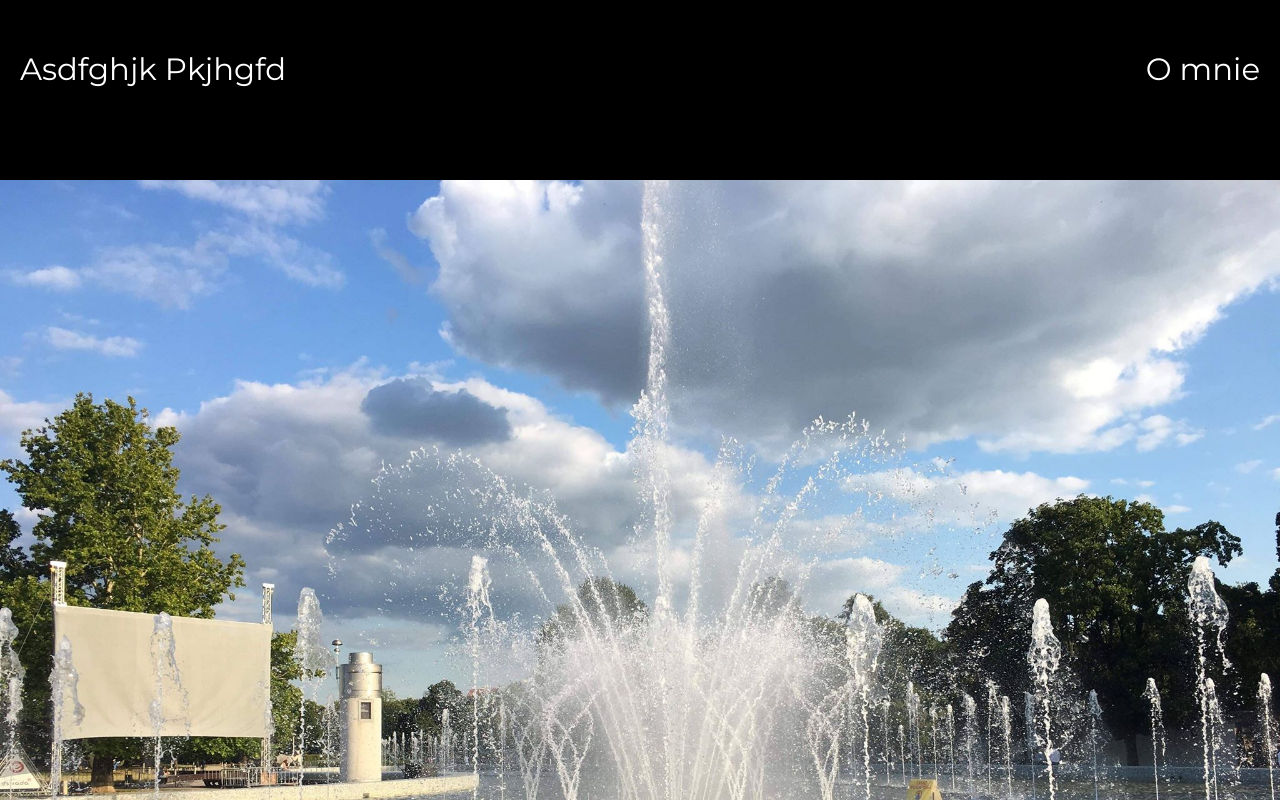
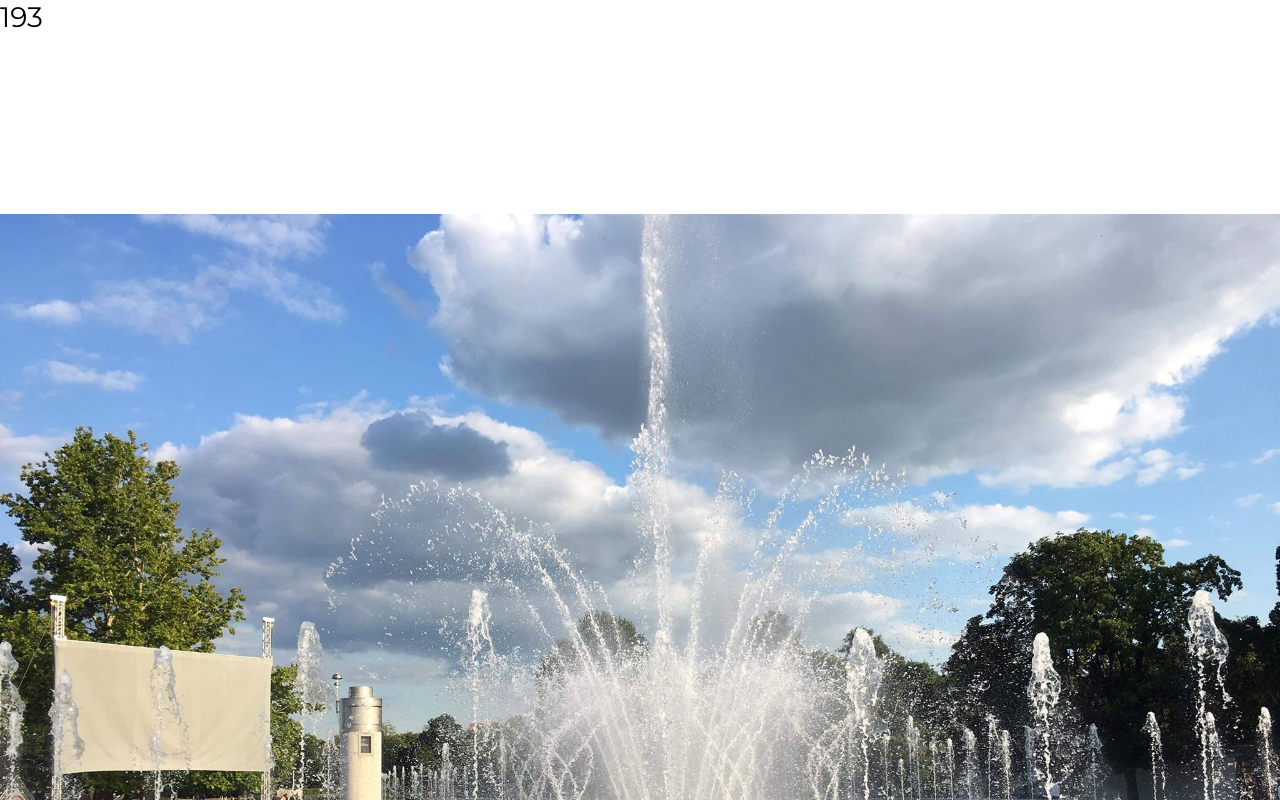
Before and after one commit to Adaxelx/photo-gallery-page, a React (Create React App) app: page / in a window 1280 px wide. Shown: the top 800 px of the page. Built offline with nearby package versions, Linux system fonts and the light colour scheme.

Commit message:
fix change between components + add data

```diff
--- a/src/App.js
+++ b/src/App.js
@@ -7,20 +7,58 @@ import { BrowserRouter as Router, Switch, Route } from 'react-router-dom';
 import Nav from './components/Nav';
 import Loading from './components/Loading';
 import Home from './templates/Home';
+import Gallery from './components/Gallery';
 
-const App = () => {
+import img from './images/WWa/fontanna.jpg';
+
+class App extends React.Component {
+  data = [
+    {
+      title: 'Warszawa - Wisła',
+      images: [{ src: img, description: 'Park fontann' }],
+      path: '/articles/WWa',
+      nextArt: {
+        title: 'Bielsko Podlaski zachód',
+        subtitle: 'Spokojny dzień w domu',
+        img: '',
+        date: '19.07.2019r.',
+      },
+    },
+  ];
+
+  state = {
+    loaded: false,
+  };
+
+  componentDidMount() {
+    setTimeout(() => this.setState({ loaded: true }), 3000);
+  }
+
+  render() {
+    const { loaded } = this.state;
+    const { data } = this;
+    const routes = data.map(art => (
+      <Route
+        key={art.path}
+        path={art.path}
+        exact
+        render={() => <Gallery title={art.title} images={art.images} nextArt={art.nextArt} />}
+      />
+    ));
     return (
       <ThemeProvider theme={theme}>
         <Router>
           <GlobalStyle />
-        <Nav />
+          <Nav loaded={loaded} />
           <Loading />
           <Switch>
-          <Route path="/" exact component={Home} />
+            <Route path="/" exact render={() => <Home loaded={loaded} />} />
+            {routes}
           </Switch>
         </Router>
       </ThemeProvider>
     );
-};
+  }
+}
 
 export default App;
--- a/src/components/Nav.js
+++ b/src/components/Nav.js
@@ -20,7 +20,7 @@ const StyledLink = styled(Link)`
   font-size: ${({ theme }) => theme.fontSize.m};
 `;
 
-const Home = () => {
+const Nav = ({ loaded }) => {
   const logo = React.createRef();
   const animate = () => {
     const tl = new TimelineMax();
@@ -42,9 +42,9 @@ const Home = () => {
           O mnie
         </StyledLink>
       </StyledNav>
-      {setTimeout(() => animate(), 3000)}
+      {loaded ? setTimeout(() => animate(), 100) : setTimeout(() => animate(), 3000)}
     </>
   );
 };
 
-export default Home;
+export default Nav;
--- a/src/templates/Articles.js
+++ b/src/templates/Articles.js
@@ -12,7 +12,7 @@ const StyledContainer = styled.section`
   opacity: 0;
 `;
 
-const Articles = () => {
+const Articles = ({ loaded }) => {
   const con = React.createRef();
 
   const animate = () => {
@@ -28,7 +28,7 @@ const Articles = () => {
   return (
     <StyledContainer ref={con}>
       <Article />
-      {setTimeout(() => animate(), 3000)}
+      {loaded ? setTimeout(() => animate(), 100) : setTimeout(() => animate(), 3000)}
     </StyledContainer>
   );
 };
--- a/src/templates/Home.js
+++ b/src/templates/Home.js
@@ -6,15 +6,15 @@ import Articles from './Articles';
 const StyledHome = styled.main`
   height: 100vh;
   width: 100%;
-  background-color: black;
+  background-color: ${({ theme }) => theme.bgColor}
   position: absolute;
   top: 0;
 `;
 
-const Home = () => {
+const Home = ({ loaded }) => {
   return (
     <StyledHome>
-      <Articles />
+      <Articles loaded={loaded} />
     </StyledHome>
   );
 };
```
Lines whose indentation alone changed are shown as unchanged.
